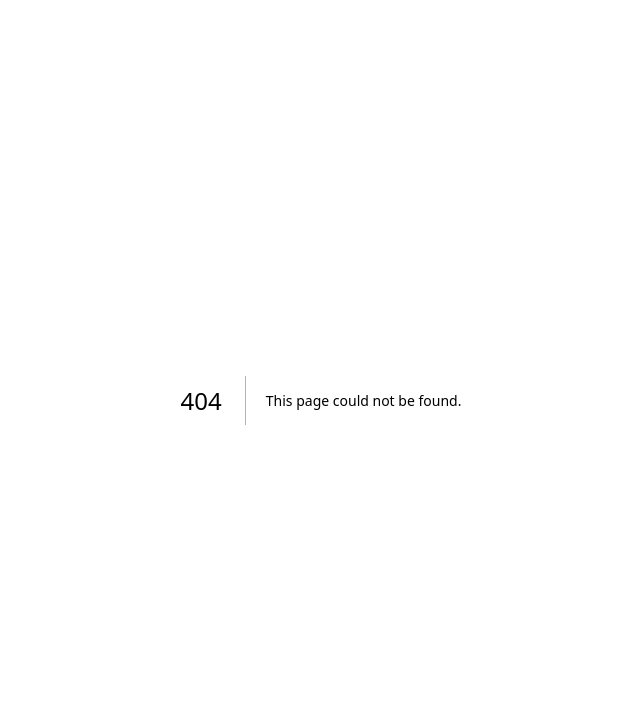
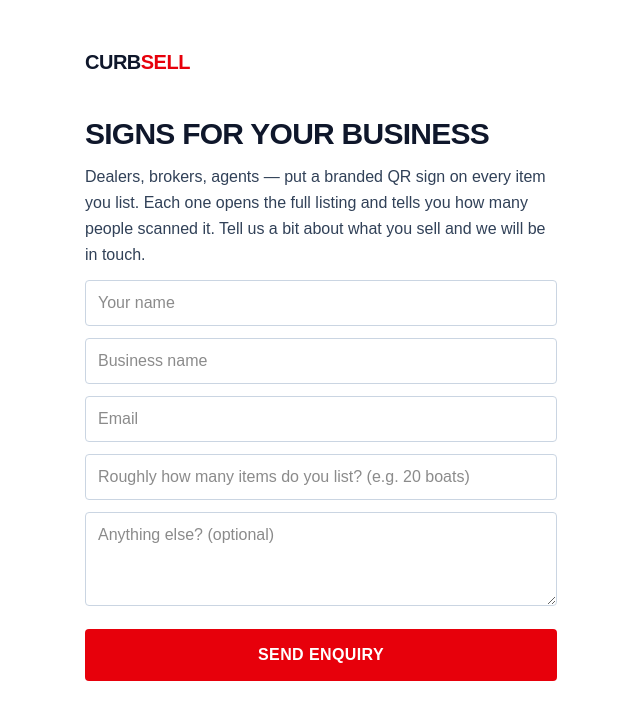
Before and after one commit to ceocarolinaz-dot/signpost, a Next.js app: page /business in a window 1280 px wide. Before the commit this address had no page. Shown: the top 720 px of the page, without its empty margins (319-959 px from the left). Built offline with nearby package versions, Linux system fonts and the light colour scheme.

Commit message:
business enquiry page

```diff
--- /dev/null
+++ b/app/api/business/route.ts
@@ -0,0 +1,24 @@
+import { createClient } from '@supabase/supabase-js';
+import { Resend } from 'resend';
+
+export async function POST(req: Request) {
+  try {
+    const { name, business, email, volume, message } = await req.json();
+    if (!email || !email.includes('@')) return Response.json({ ok: false }, { status: 400 });
+
+    const supabase = createClient(process.env.NEXT_PUBLIC_SUPABASE_URL!, process.env.NEXT_PUBLIC_SUPABASE_ANON_KEY!);
+    await supabase.from('business_enquiries').insert({ name, business, email, volume, message });
+
+    const resend = new Resend(process.env.RESEND_API_KEY);
+    await resend.emails.send({
+      from: 'Curbsell <hello@curbsell.com>',
+      to: 'hello@curbsell.com',
+      subject: 'Business enquiry: ' + (business || email),
+      text: 'Name: ' + name + '\nBusiness: ' + business + '\nEmail: ' + email + '\nVolume: ' + volume + '\nMessage: ' + message,
+    });
+
+    return Response.json({ ok: true });
+  } catch (err: any) {
+    return Response.json({ ok: false, error: err.message }, { status: 500 });
+  }
+}
--- /dev/null
+++ b/app/business/page.tsx
@@ -0,0 +1,47 @@
+'use client';
+
+import { useState } from 'react';
+import Logo from '../components/Logo';
+
+export default function Business() {
+  const [f, setF] = useState({ name: '', business: '', email: '', volume: '', message: '' });
+  const [sent, setSent] = useState(false);
+  const [busy, setBusy] = useState(false);
+
+  function set(k: string, v: string) { setF({ ...f, [k]: v }); }
+
+  async function submit() {
+    if (!f.email.includes('@')) return;
+    setBusy(true);
+    await fetch('/api/business', { method: 'POST', headers: { 'Content-Type': 'application/json' }, body: JSON.stringify(f) });
+    setSent(true);
+    setBusy(false);
+  }
+
+  const field = 'mt-3 w-full rounded border border-slate-300 px-3 py-2.5 text-base';
+
+  return (
+    <main className="mx-auto max-w-lg px-5 py-12">
+      <Logo />
+      {sent ? (
+        <div className="mt-10">
+          <h1 className="text-2xl font-black uppercase tracking-tight text-slate-900">Thanks — we will be in touch</h1>
+          <p className="mt-3 text-slate-700">We will get back to you about branded signs for your business.</p>
+        </div>
+      ) : (
+        <div className="mt-10">
+          <h1 className="text-3xl font-black uppercase tracking-tight text-slate-900">Signs for your business</h1>
+          <p className="mt-3 leading-relaxed text-slate-700">Dealers, brokers, agents — put a branded QR sign on every item you list. Each one opens the full listing and tells you how many people scanned it. Tell us a bit about what you sell and we will be in touch.</p>
+
+          <input className={field} placeholder="Your name" value={f.name} onChange={(e) => set('name', e.target.value)} />
+          <input className={field} placeholder="Business name" value={f.business} onChange={(e) => set('business', e.target.value)} />
+          <input className={field} type="email" placeholder="Email" value={f.email} onChange={(e) => set('email', e.target.value)} />
+          <input className={field} placeholder="Roughly how many items do you list? (e.g. 20 boats)" value={f.volume} onChange={(e) => set('volume', e.target.value)} />
+          <textarea className={field} rows={3} placeholder="Anything else? (optional)" value={f.message} onChange={(e) => set('message', e.target.value)} />
+
+          <button onClick={submit} disabled={busy} className="mt-4 w-full rounded bg-red-600 py-3.5 font-bold uppercase tracking-wide text-white">{busy ? 'Sending' : 'Send enquiry'}</button>
+        </div>
+      )}
+    </main>
+  );
+}
--- a/app/download/[code]/page.tsx
+++ b/app/download/[code]/page.tsx
@@ -29,11 +29,20 @@ export default async function Download({ params }: { params: Promise<{ code: str
         ))}
       </div>
 
-      <div className="mt-10 border-t border-slate-200 pt-6 text-sm leading-relaxed text-slate-700">
+            <div className="mt-10 border-t border-slate-200 pt-6 text-sm leading-relaxed text-slate-700">
         <p className="font-bold text-slate-900">Printing it</p>
-        <p className="mt-2">Ask for matte lamination. Gloss reflects sunlight and the code stops scanning.</p>
-        <p className="mt-2">Print at actual size. Do not let the printer scale it to fit.</p>
-        <p className="mt-2">Before you put it out, scan it yourself from where a buyer would stand.</p>
+        <p className="mt-2">Always ask for matte, not gloss. Gloss reflects sunlight and the code stops scanning. Print at actual size — don't let the printer scale it to fit.</p>
+
+        <p className="mt-4 font-bold text-slate-900">In a car window</p>
+        <p className="mt-2">Laminated paper is fine. Any print shop, a few dollars.</p>
+
+        <p className="mt-4 font-bold text-slate-900">Outdoors for weeks or months</p>
+        <p className="mt-2">Boats, caravans, anything left outside — get it printed on corflute (corrugated plastic) with a UV-resistant finish, from a sign shop. It's weatherproof, takes eyelets or cable ties, and the code won't fade. Around $25–45.</p>
+
+        <p className="mt-4 font-bold text-slate-900">Premium or long-term</p>
+        <p className="mt-2">For high-value items, aluminium composite (ACM) with UV lamination lasts years and looks the part.</p>
+
+        <p className="mt-5">Whatever you print on, scan it yourself first from where a buyer would stand — in the sun, and through glass if it's behind a window.</p>
       </div>
 
       <a href={'/s/' + c} className="mt-8 block rounded bg-slate-900 py-3.5 text-center font-bold text-white">View your listing</a>
--- a/app/page.tsx
+++ b/app/page.tsx
@@ -122,7 +122,7 @@ export default function Home() {
           {err && <p className="mt-4 text-sm text-red-300">{err}</p>}
         </div>
 
-        <p className="mt-20 pb-10 text-xs uppercase tracking-widest text-slate-400">Curbsell &middot; <a href="/terms" className="underline">Terms</a> &middot; <a href="/privacy" className="underline">Privacy</a></p>
+               <p className="mt-20 pb-10 text-xs uppercase tracking-widest text-slate-400">Curbsell &middot; <a href="/terms" className="underline">Terms</a> &middot; <a href="/privacy" className="underline">Privacy</a> &middot; <a href="/business" className="underline">For business</a></p>
       </div>
     </div>
   );
```
